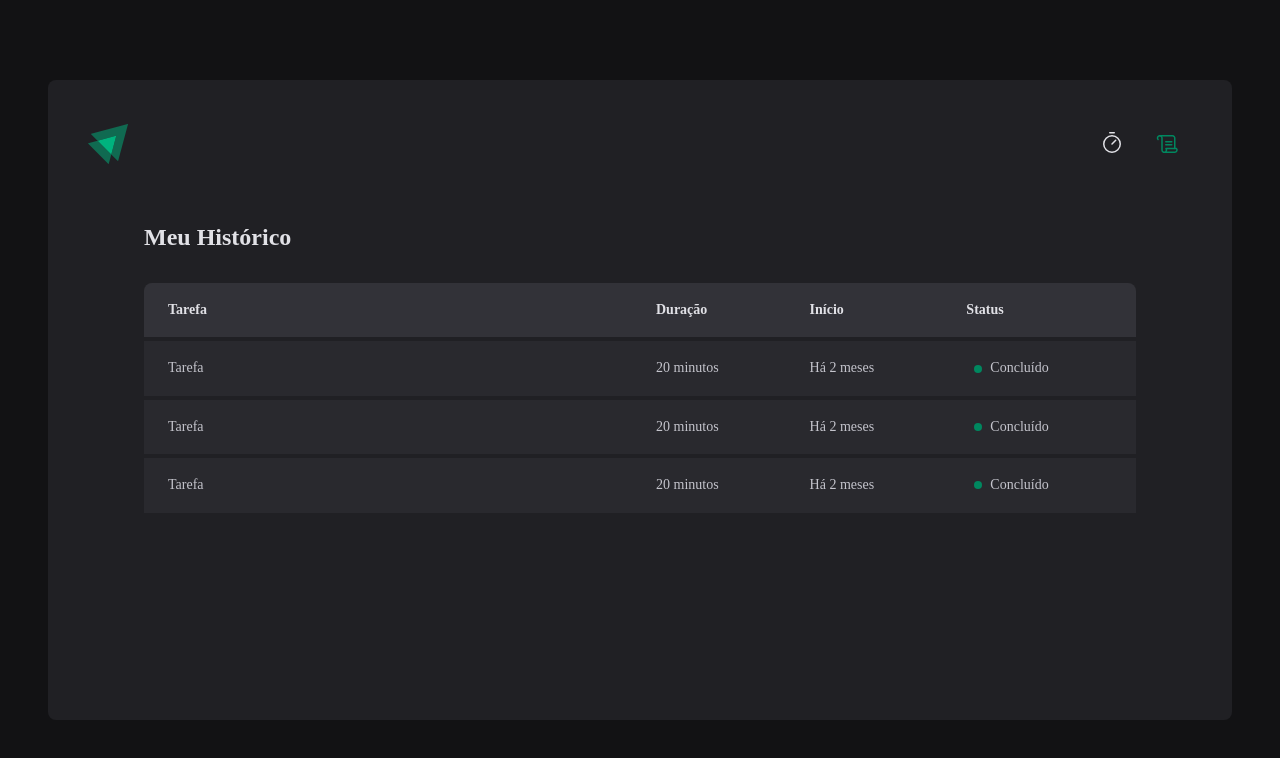
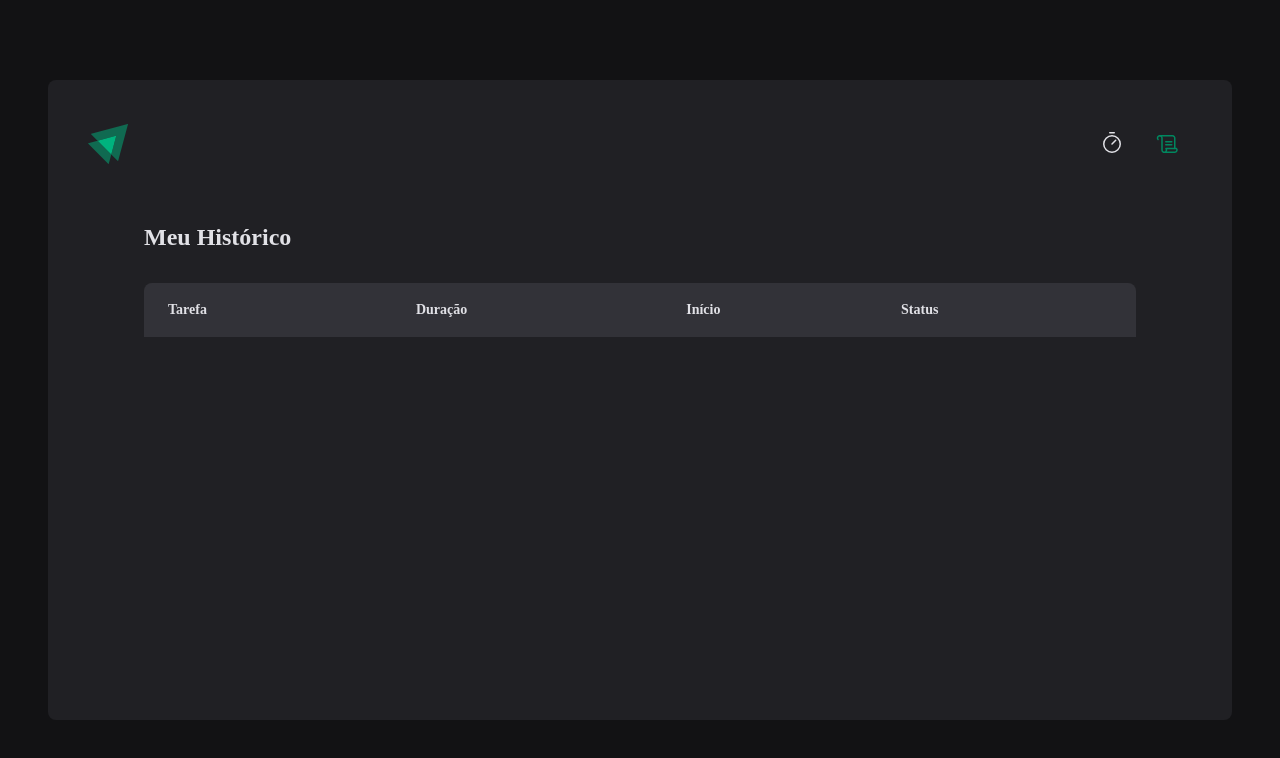
Before and after one commit to Loureiro12/Ignite-Timer, a React (Vite) app: page /history in a window 1280 px wide. Shown: the top 758 px of the page. Built offline with nearby package versions, Linux system fonts and the light colour scheme.

Commit message:
Contexto no React - Listagem do histórico

```diff
--- a/src/pages/History/index.tsx
+++ b/src/pages/History/index.tsx
@@ -1,7 +1,11 @@
+import { useContext } from 'react'
 import styled from 'styled-components'
+import { CyclesContext } from '../../context/CyclesContext'
 import { HistoryContainer, HistoryList } from './styles'
 
 export function History() {
+  const { cycles } = useContext(CyclesContext)
+
   return (
     <HistoryContainer>
       <h1>Meu Histórico</h1>
@@ -17,30 +21,26 @@
             </tr>
           </thead>
           <tbody>
-            <tr>
-              <td>Tarefa</td>
-              <td>20 minutos</td>
-              <td>Há 2 meses</td>
-              <td>
-                <Status statusColor="green">Concluído</Status>
-              </td>
-            </tr>
-            <tr>
-              <td>Tarefa</td>
-              <td>20 minutos</td>
-              <td>Há 2 meses</td>
-              <td>
-                <Status statusColor="green">Concluído</Status>
-              </td>
-            </tr>
-            <tr>
-              <td>Tarefa</td>
-              <td>20 minutos</td>
-              <td>Há 2 meses</td>
-              <td>
-                <Status statusColor="green">Concluído</Status>
-              </td>
-            </tr>
+            {cycles.map((cycle) => {
+              return (
+                <tr key={cycle.id}>
+                  <td>{cycle.task}</td>
+                  <td>{cycle.minutesAmount} minutos</td>
+                  <td>{cycle.startDate.toDateString()}</td>
+                  <td>
+                    {cycle.finishedDate && (
+                      <Status statusColor="green">Concluído</Status>
+                    )}
+                    {cycle.interruptedDate && (
+                      <Status statusColor="red">Concluído</Status>
+                    )}
+                    {!cycle.finishedDate && !cycle.interruptedDate && (
+                      <Status statusColor="yellow">Em andamento</Status>
+                    )}
+                  </td>
+                </tr>
+              )
+            })}
           </tbody>
         </table>
       </HistoryList>
```
